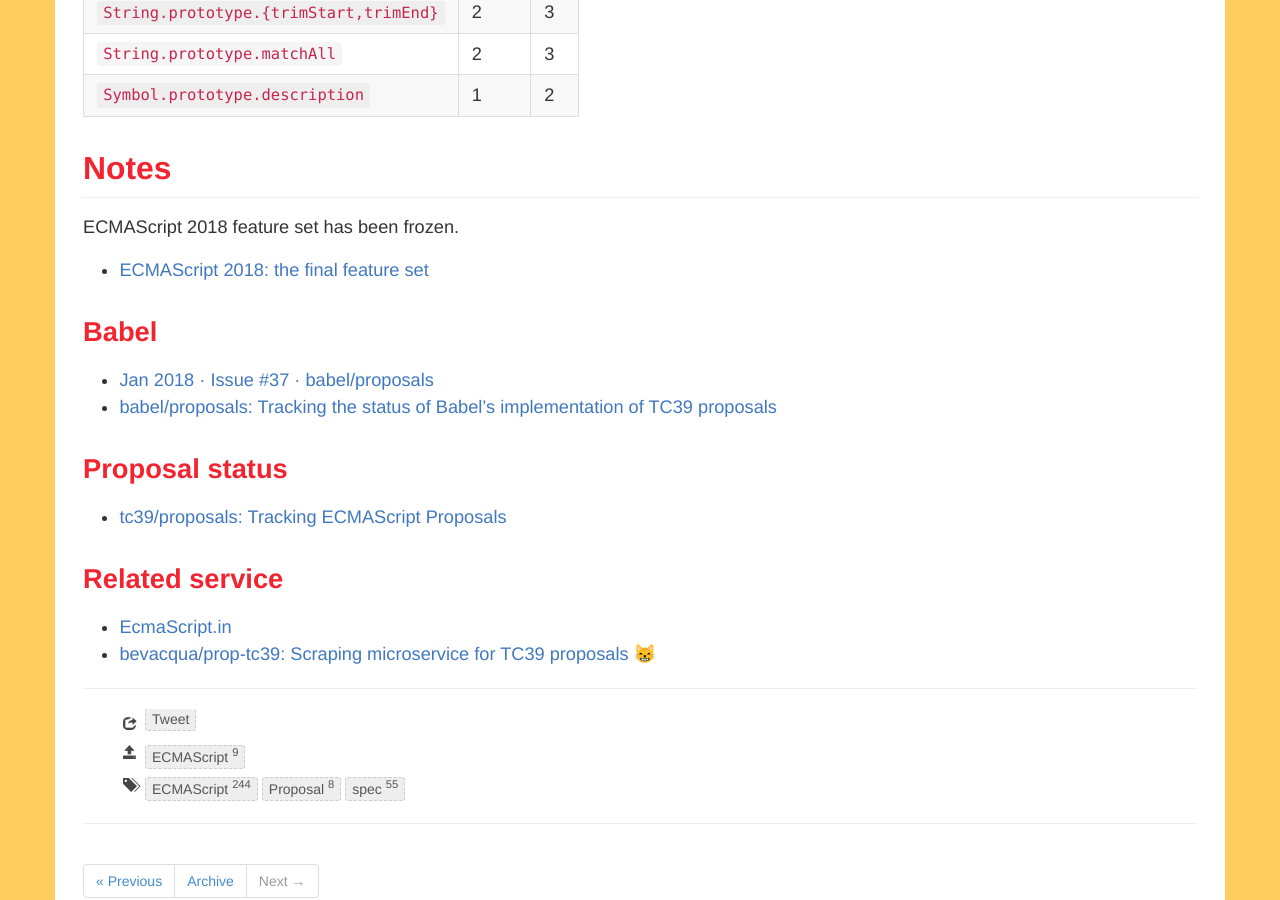
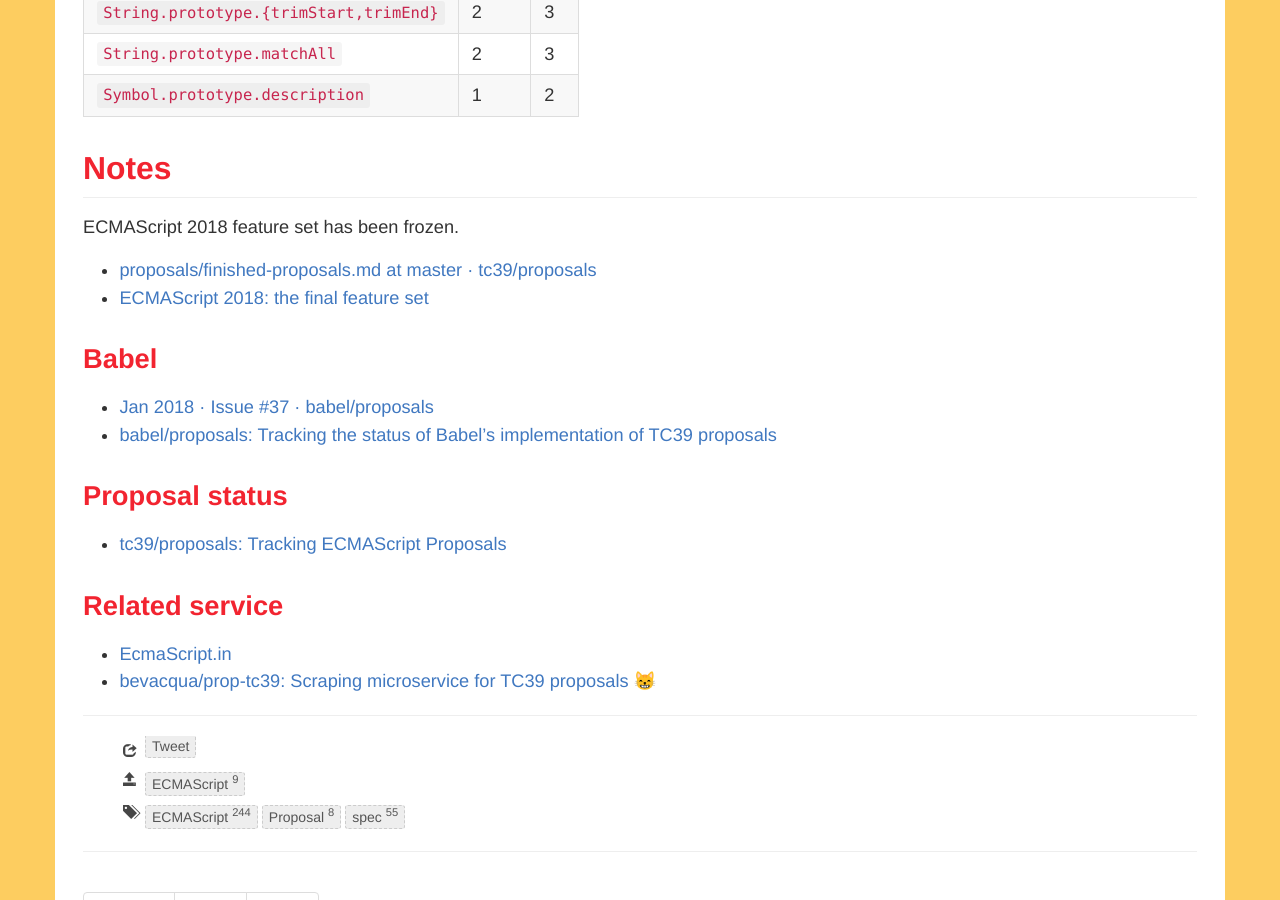
Before and after one commit to ecmascript-daily/ecmascript-daily.github.com, a Jekyll site: the page built from _posts/2018/2018-01-28-ecmascript-proposal-updates.md, in a window 1280 px wide and 900 px high, scrolled down 996 px. Built offline with Jekyll 4.4.1, drawn with Linux system fonts in a browser that asks for light colours; nearby versions of some CDN libraries; comment, search, counter and statistics services are not loaded.

Commit message:
Update link

```diff
--- a/_posts/2018/2018-01-28-ecmascript-proposal-updates.md
+++ b/_posts/2018/2018-01-28-ecmascript-proposal-updates.md
@@ -44,6 +44,7 @@
 
 ECMAScript 2018 feature set has been frozen.
 
+- [proposals/finished-proposals.md at master · tc39/proposals](https://github.com/tc39/proposals/blob/master/finished-proposals.md "proposals/finished-proposals.md at master · tc39/proposals")
 - [ECMAScript 2018: the final feature set](http://2ality.com/2017/02/ecmascript-2018.html "ECMAScript 2018: the final feature set")
 
 ### Babel
```
